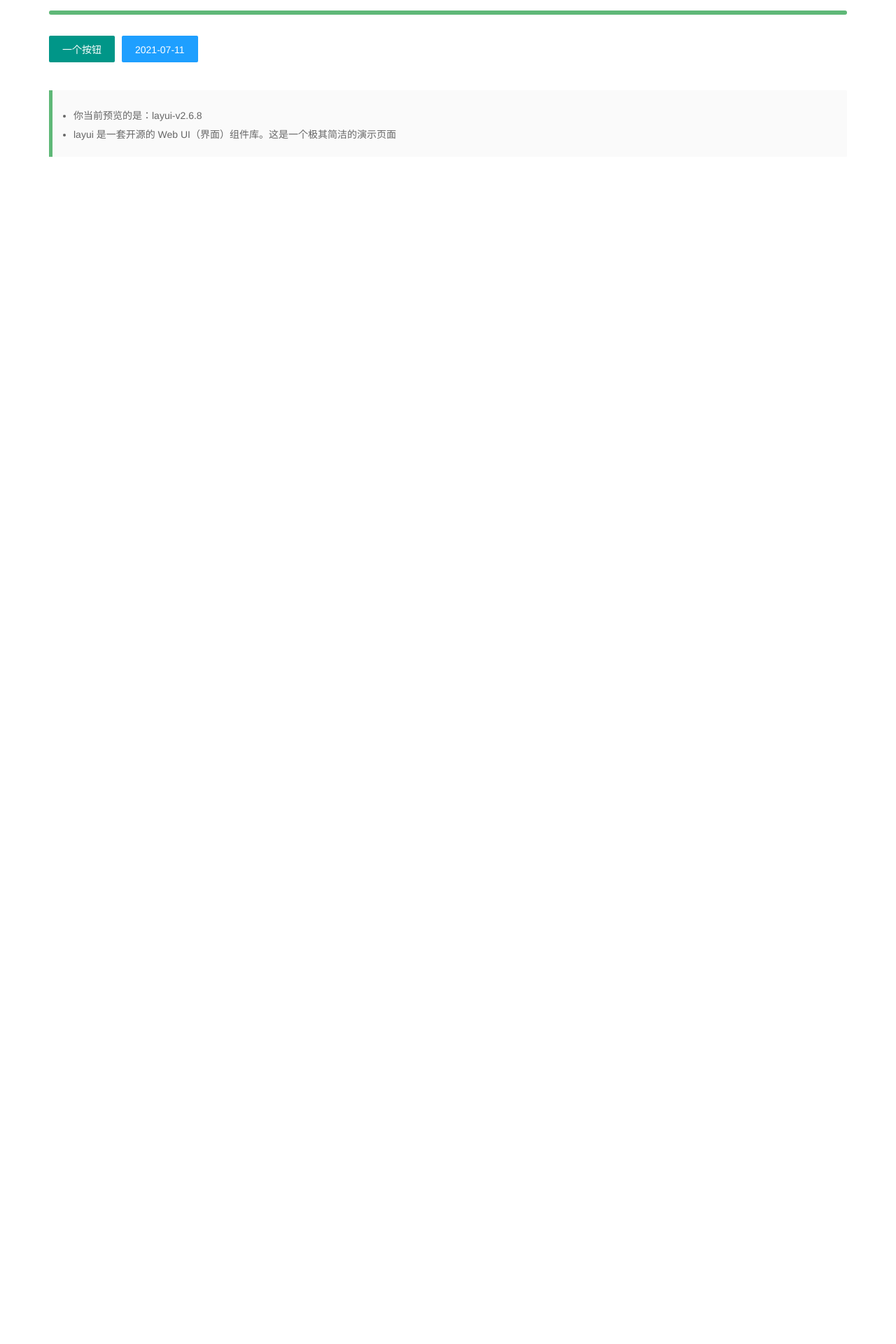
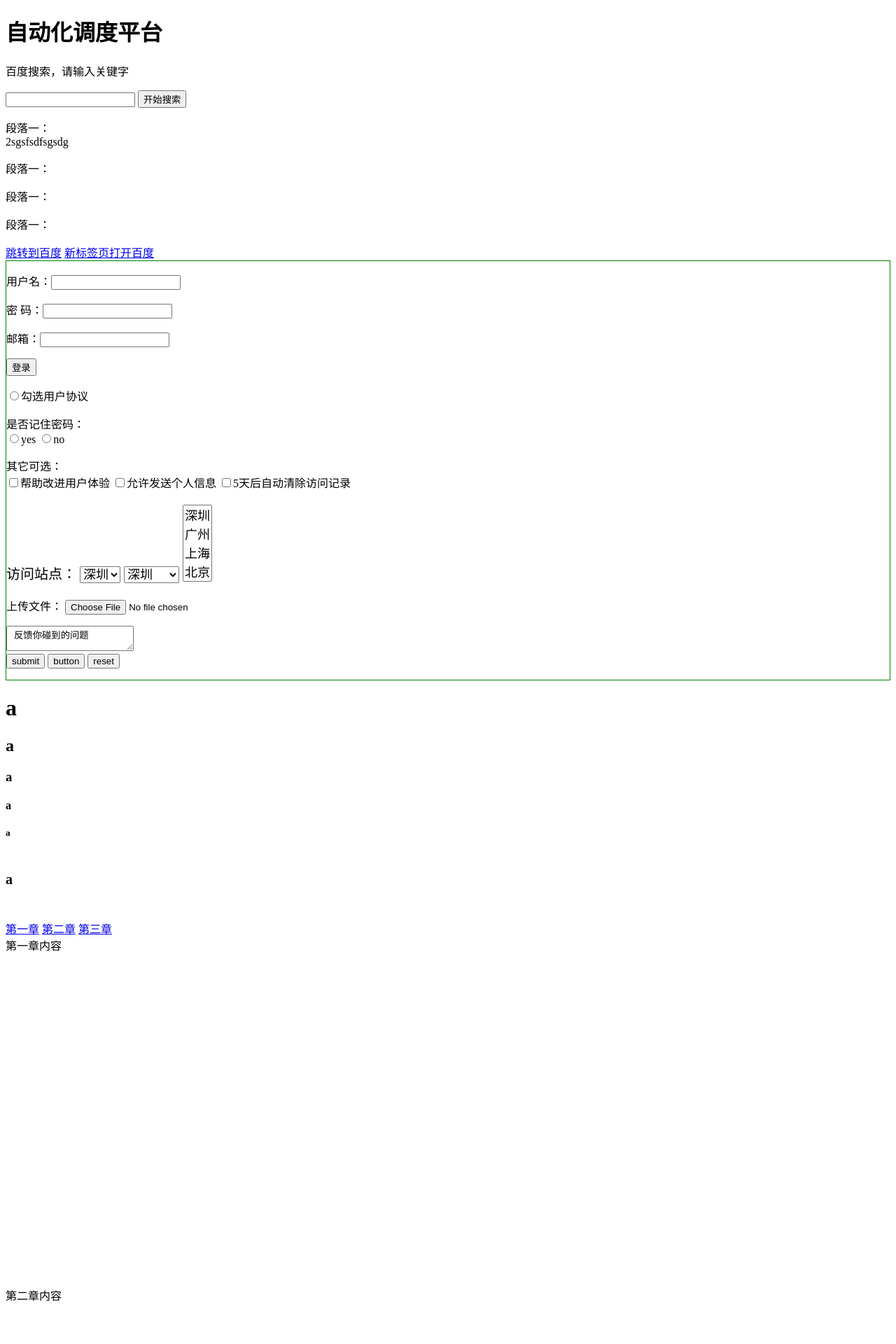
Before and after one commit to liuzhiming1988/WebAutoTestProject, a Flask app: template website/templates/test-layui.html in a window 1280 px wide. Shown: the top 1920 px of the page at 70% size. Before the commit the page ends 224 px from the top, so only its background shows below. Run offline with Flask 2, Linux system fonts and the light colour scheme; the template is opened without the code that fills it, so the values that code supplies are empty; the visitor is signed in with stand-in values (Sample User, id 1); parts of the project's set-up code (start-up, migrations or seed data) failed here and were passed over.

Commit message:
add some html

```diff
--- a/apis/detection_admin.py
+++ b/apis/detection_admin.py
@@ -114,12 +114,10 @@ class DetectionClient:
             return False
 
 
-
-
 if __name__ == '__main__':
     series_num = "ZY0101210708000027"
     detection = DetectionClient()
     detection.get_auth()
     info = detection.get_detect_info(series_num)
-    detection.clear_option(series_num)
-    print(info)
+    # detection.clear_option(series_num)
+    # print(info)
--- a/website/index.py
+++ b/website/index.py
@@ -228,6 +228,7 @@ def error(e):
     error_text = "不存在的页面：<br>{}".format(e)
     return error_text
 
+
 # 此过滤器功能：过滤掉列表中大于3的元素
 @app.template_filter('filter_large')  # 自定义过滤器，参数为装装饰器的名称，也就是我们在模板中用的名字
 def filter_large(my_list):
--- a/website/templates/test-layui.html
+++ b/website/templates/test-layui.html
@@ -1,101 +1,121 @@
+<!DOCTYPE html>
+<html lang="en">
 
-<!DOCTYPE html>
-<html>
+
 <head>
-  <meta charset="utf-8">
-  <meta name="viewport" content="width=device-width, initial-scale=1, maximum-scale=1">
-  <title>测试 - layui</title>
-  <link rel="stylesheet" href="layui/css/layui.css">
+<!--  自闭和标签-->
+  <meta charset="UTF-8"/>
+<!--  <meta http-equiv="Refresh" content="2"/>-->
+<!--  <meta http-equiv="Refresh" content="30; URL = https://www.baidu.com/"/>-->
+  <meta name="keyword" content="自动化 平台"/>
+  <title>
+     自动化调度平台
+  </title>
+  <link rel="shortcut icon" href="image/facicon.ico">
 </head>
 <body>
+<h1>自动化调度平台</h1>
 
-<div class="layui-container">
-  <div class="layui-progress" style="margin: 15px 0 30px;">
-    <div class="layui-progress-bar" lay-percent="100%"></div>
+  <div>
+
+    <form action="http://www.baidu.com/s" method="get" target="_blank">
+      <p>百度搜索，请输入关键字</p>
+    <input type="text" name="wd">
+      <input type="submit" value="开始搜索">
+    </form>
   </div>
 
+  <span></span>
 
-  <div class="layui-btn-container">
-    <button class="layui-btn" test-active="test-form">一个按钮</button>
-    <button class="layui-btn layui-btn-normal" id="test2">当前日期</button>
-  </div>
+<p>段落一：<br />2sgsfsdfsgsdg</p>
+<p>段落一：<br /></p>
+<p>段落一：<br /></p>
+<p>段落一：</p>
 
-  <blockquote class="layui-elem-quote" style="margin-top: 30px;">
-    <div class="layui-text">
-      <ul>
-        <li>你当前预览的是：<span>layui-v<span id="version"></span></span></li>
-        <li>layui 是一套开源的 Web UI（界面）组件库。这是一个极其简洁的演示页面</li>
-      </ul>
-    </div>
-  </blockquote>
+<a href="http://www.baidu.com">跳转到百度</a>
+<a href="http://www.baidu.com" target="_blank">新标签页打开百度</a>
+
+<div style="border: 1px solid green;">
+  <form>
+  <p>用户名：<input type="text" /></p>
+  <p>密  码：<input type="password" /></p>
+    <p>邮箱：<input type="email" /></p>
+  <p><input type="button" value="登录"></p>
+  <p><input type="radio">勾选用户协议</p>
+  <p>是否记住密码：<br />
+    <input type="radio" name="mm" value="1" />yes
+    <input type="radio" name="mm" value="2" />no
+  </p>
+
+  <p>其它可选：<br />
+    <input name="other" type="checkbox" value="1" />帮助改进用户体验
+    <input name="other" type="checkbox" value="2" />允许发送个人信息
+    <input name="other" type="checkbox" value="3" />5天后自动清除访问记录
+  </p>
+
+  <p style="font-size: 20px">访问站点：
+    <select style="font-size: large">
+      <option>深圳</option>
+      <option>广州</option>
+      <option>上海</option>
+      <option>北京</option>
+
+    </select>
+    <select style="font-size: large">
+      <optgroup label="一线城市">
+        <option>深圳</option>
+        <option>广州</option>
+        <option>上海</option>
+        <option>北京</option>
+      </optgroup>
+      <optgroup label="二线城市">
+        <option>深圳</option>
+        <option>广州</option>
+        <option>上海</option>
+        <option>北京</option>
+      </optgroup>
+    </select>
+    <select multiple style="font-size: large">
+      <option>深圳</option>
+      <option>广州</option>
+      <option>上海</option>
+      <option>北京</option>
+
+    </select>
+  </p>
+  <p>上传文件：
+    <input type="file">
+
+  </p>
+
+  <p>
+    <textarea> 反馈你碰到的问题 </textarea>
+    <br />
+
+    <input type="submit" value="submit">
+    <input type="button" value="button">
+    <input type="reset" value="reset">
+
+  </p>
+</form>
 </div>
+<h1>a</h1>
+<h2>a</h2>
+<h3>a</h3>
+<h4>a</h4>
+<h5>a</h5>
+<h6 style="font-size: 20px">a</h6>
+
+<a href="#i1">第一章</a>
+<a href="#i2">第二章</a>
+<a href="#i3">第三章</a>
 
 
-<!-- 引入 layui.js 的 <script> 标签最好放置在 html 末尾 -->
-<script src="layui/layui.js"></script>
-<script>
-layui.use(function(){
-  var layer = layui.layer
-  ,form = layui.form
-  ,laypage = layui.laypage
-  ,element = layui.element
-  ,laydate = layui.laydate
-  ,util = layui.util;
+<div id="i1" style="height: 500px">第一章内容</div>
+<div id="i2" style="height: 500px">第二章内容</div>
+<div id="i3" style="height: 500px">第三章内容</div>
+<div style="height: 50px">回到顶部</div>
 
-  //欢迎信息
-  layer.msg('Hello World');
+</body>
 
-  //输出版本号
-  lay('#version').html(layui.v);
-
-  //日期
-  laydate.render({
-    elem: '#test2'
-    ,value: new Date()
-    ,isInitValue: true
-  });
-
-  //触发事件
-  util.event('test-active', {
-    'test-form': function(){
-      layer.open({
-        type: 1
-        ,resize: false
-        ,shadeClose: true
-        ,area: '350px'
-        ,title: 'layer + form'
-        ,content: ['<ul class="layui-form layui-form-pane" style="margin: 15px;">'
-          ,'<li class="layui-form-item">'
-            ,'<label class="layui-form-label">输入框</label>'
-            ,'<div class="layui-input-block">'
-              ,'<input class="layui-input" lay-verify="required" name="field1">'
-            ,'</div>'
-          ,'</li>'
-          ,'<li class="layui-form-item">'
-            ,'<label class="layui-form-label">选择框</label>'
-            ,'<div class="layui-input-block">'
-              ,'<select name="field2">'
-                ,'<option value="A">A</option>'
-                ,'<option value="B">B</option>'
-              ,'<select>'
-            ,'</div>'
-          ,'</li>'
-          ,'<li class="layui-form-item" style="text-align:center;">'
-            ,'<button type="submit" lay-submit lay-filter="*" class="layui-btn">提交</button>'
-          ,'</li>'
-        ,'</ul>'].join('')
-        ,success: function(layero, index){
-          layero.find('.layui-layer-content').css('overflow', 'visible');
-
-          form.render().on('submit(*)', function(data){
-            layer.msg(JSON.stringify(data.field), {icon: 1});
-            //layer.close(index); //关闭层
-          });
-        }
-      });
-    }
-  });
-});
-</script>
-</body>
 </html>
```
Also changed, not shown: website/css/layui.css (renamed from website/templates/layui/css/layui.css), website/css/modules/code.css (renamed from website/templates/layui/css/modules/code.css), website/css/modules/laydate/default/laydate.css (renamed from website/templates/layui/css/modules/laydate/default/laydate.css), website/css/modules/layer/default/icon-ext.png (renamed from website/templates/layui/css/modules/layer/default/icon-ext.png), website/css/modules/layer/default/icon.png (renamed from website/templates/layui/css/modules/layer/default/icon.png), website/css/modules/layer/default/layer.css (renamed from website/templates/layui/css/modules/layer/default/layer.css), website/css/modules/layer/default/loading-0.gif (renamed from website/templates/layui/css/modules/layer/default/loading-0.gif), website/css/modules/layer/default/loading-1.gif (renamed from website/templates/layui/css/modules/layer/default/loading-1.gif), website/css/modules/layer/default/loading-2.gif (renamed from website/templates/layui/css/modules/layer/default/loading-2.gif), website/font/iconfont.ttf (renamed from website/templates/layui/font/iconfont.ttf), website/font/iconfont.woff (renamed from website/templates/layui/font/iconfont.woff), website/font/iconfont.woff2 (renamed from website/templates/layui/font/iconfont.woff2), website/layui.js (renamed from website/templates/layui/layui.js), 4 other files.
